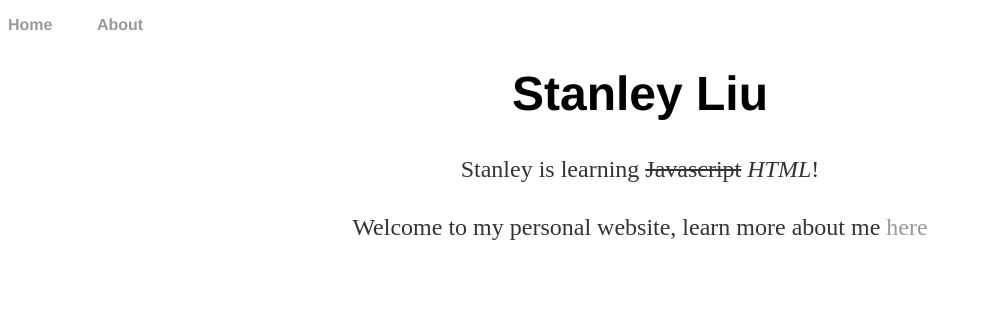
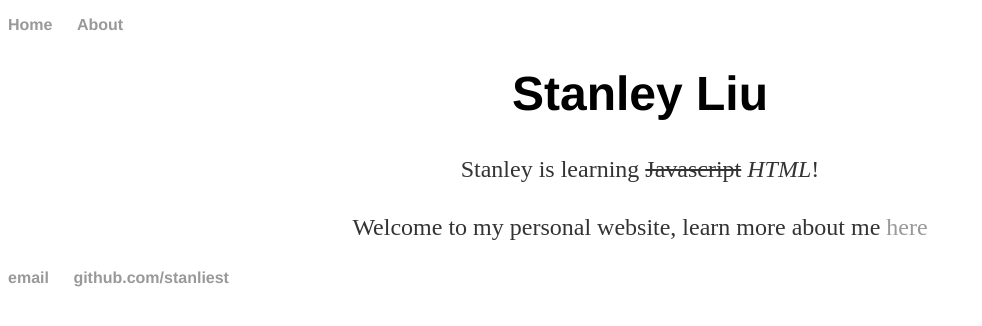
Before and after one commit to Stanliest/stanliest.github.com, a Jekyll site: the page built from index.html, in a window 1280 px wide. Shown: the top 326 px of the page, without its empty margins (0-982 px from the left). Built offline with Jekyll 4.4.1, drawn with Linux system fonts in a browser that asks for light colours.

Commit message:
Update index.html

```diff
--- a/index.html
+++ b/index.html
@@ -1,24 +1,10 @@
-<!DOCTYPE html>
-<html lang = "en">
+---
+layout: default
+title: Stanley Liu
+---
 
-	<head>
-		<title>Stanley Liu</title>
-		<meta name = "keywords" content = "HTML, Personal Website, Stanley Liu" />
-		<meta name = "description" content = "Learning HTML" />
-		<meta name = "author" content = "Stanley Liu" />
-		<link rel="stylesheet" href="css/main.css">
-	</head>
-
-	<body>
-		<nav>
-		<ul>
-			<li><a href="/">Home</a><li>
-			<li><a href="/about">About</a><li>
-		</ul>
-		</nav>
+	<div class="blurb">
 		<h1 align = "center"><b>Stanley Liu</b></h1>
 		<p align = "center">Stanley is learning <strike>Javascript</strike> <cite>HTML</cite>!</p>
 		<p align = "center">Welcome to my personal website, learn more about me <a href="/about"> here </a></p>
-	</body>
-
-</html>
+	</div>
```
